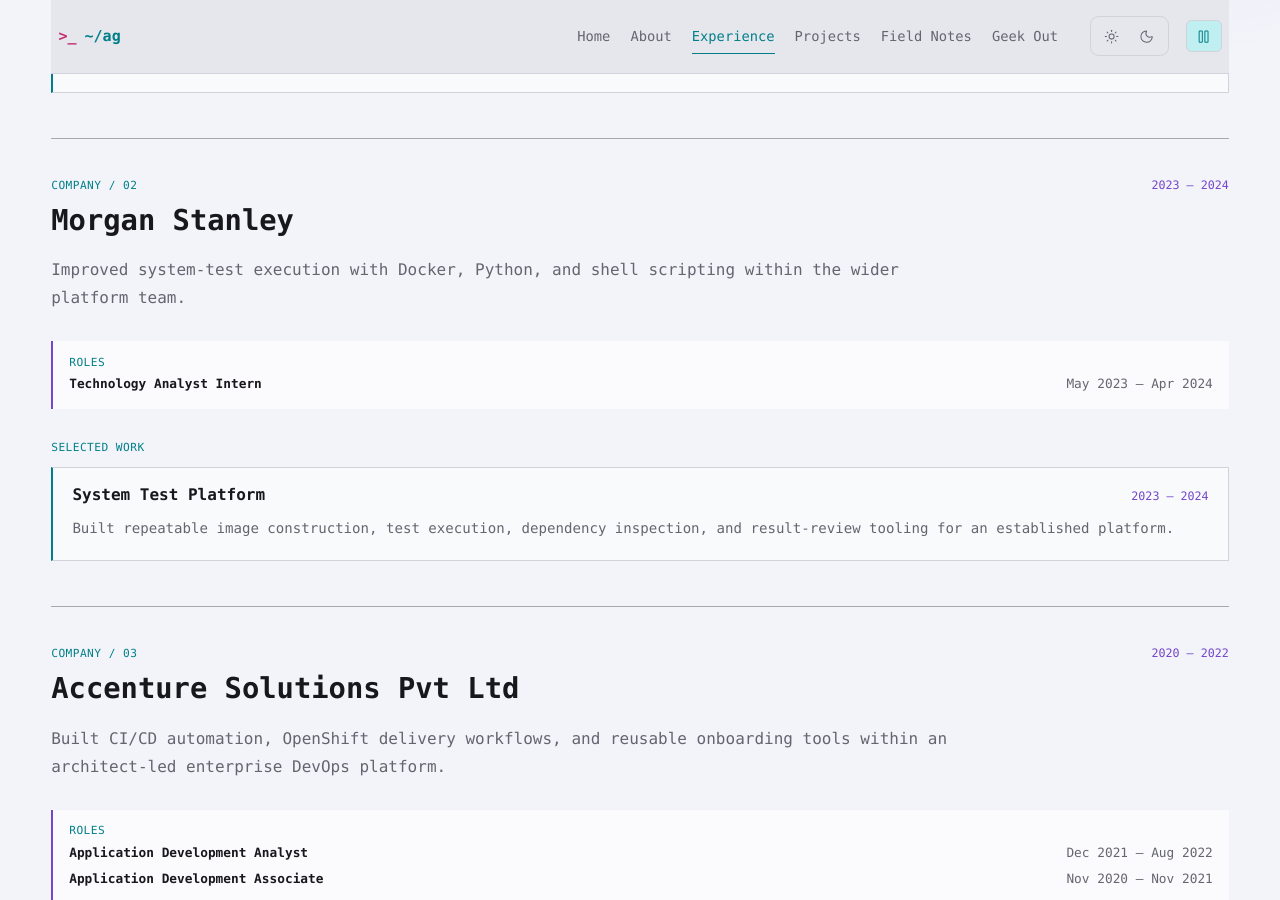
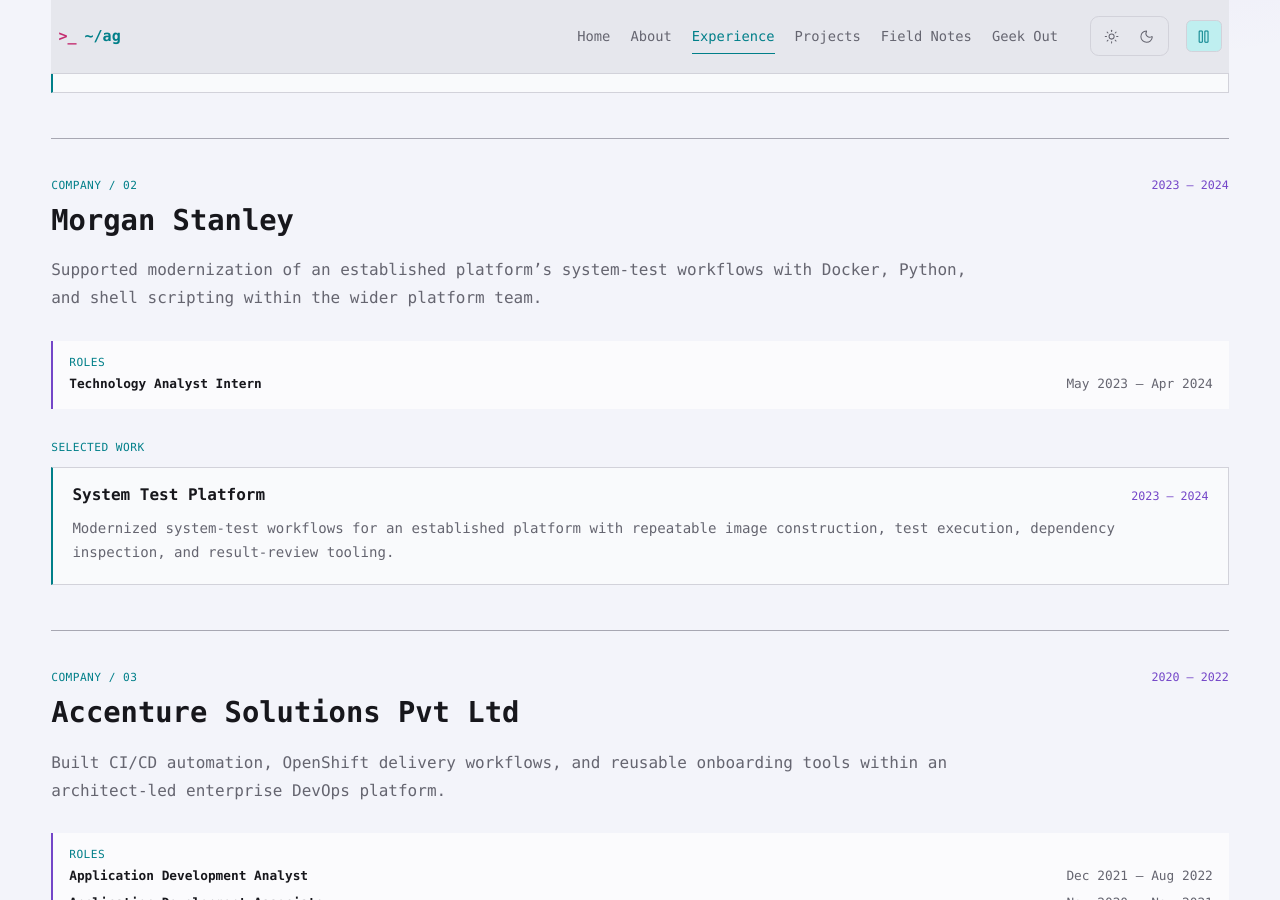
Before and after one commit to ANISHG-26/ANISHG-26.github.io, a Jekyll site: the page built from experience.html, in a window 1280 px wide and 900 px high, scrolled down 983 px. Built offline with Jekyll 4.4.1, drawn with Linux system fonts in a browser that asks for light colours; nearby versions of some CDN libraries.

Commit message:
refine: frame Morgan Stanley modernization

```diff
--- a/_data/experience.yml
+++ b/_data/experience.yml
@@ -22,14 +22,14 @@
 
 - company: Morgan Stanley
   period: 2023 — 2024
-  summary: Improved system-test execution with Docker, Python, and shell scripting within the wider platform team.
+  summary: Supported modernization of an established platform’s system-test workflows with Docker, Python, and shell scripting within the wider platform team.
   roles:
     - title: Technology Analyst Intern
       period: May 2023 — Apr 2024
   projects:
     - name: System Test Platform
       period: 2023 — 2024
-      summary: Built repeatable image construction, test execution, dependency inspection, and result-review tooling for an established platform.
+      summary: Modernized system-test workflows for an established platform with repeatable image construction, test execution, dependency inspection, and result-review tooling.
 
 - company: Accenture Solutions Pvt Ltd
   period: 2020 — 2022
```
Also changed, not shown: 2 other files.
